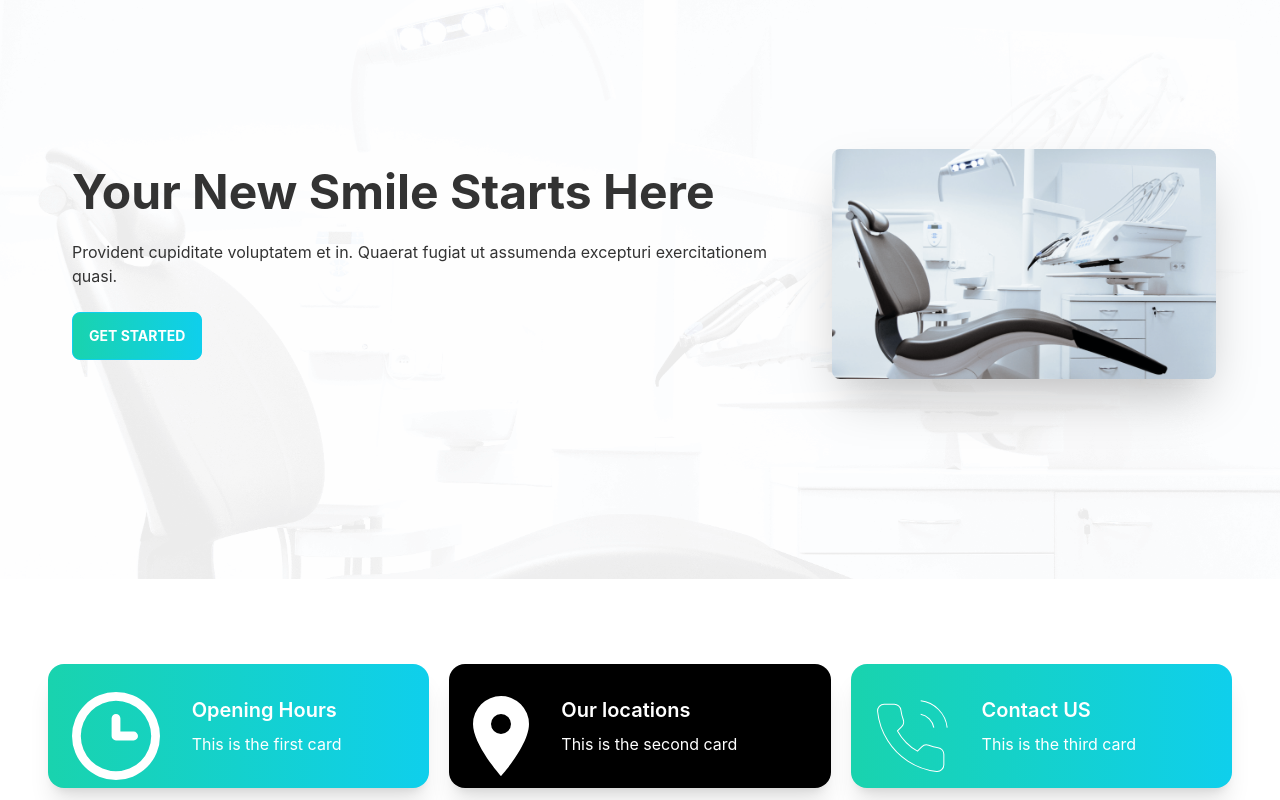
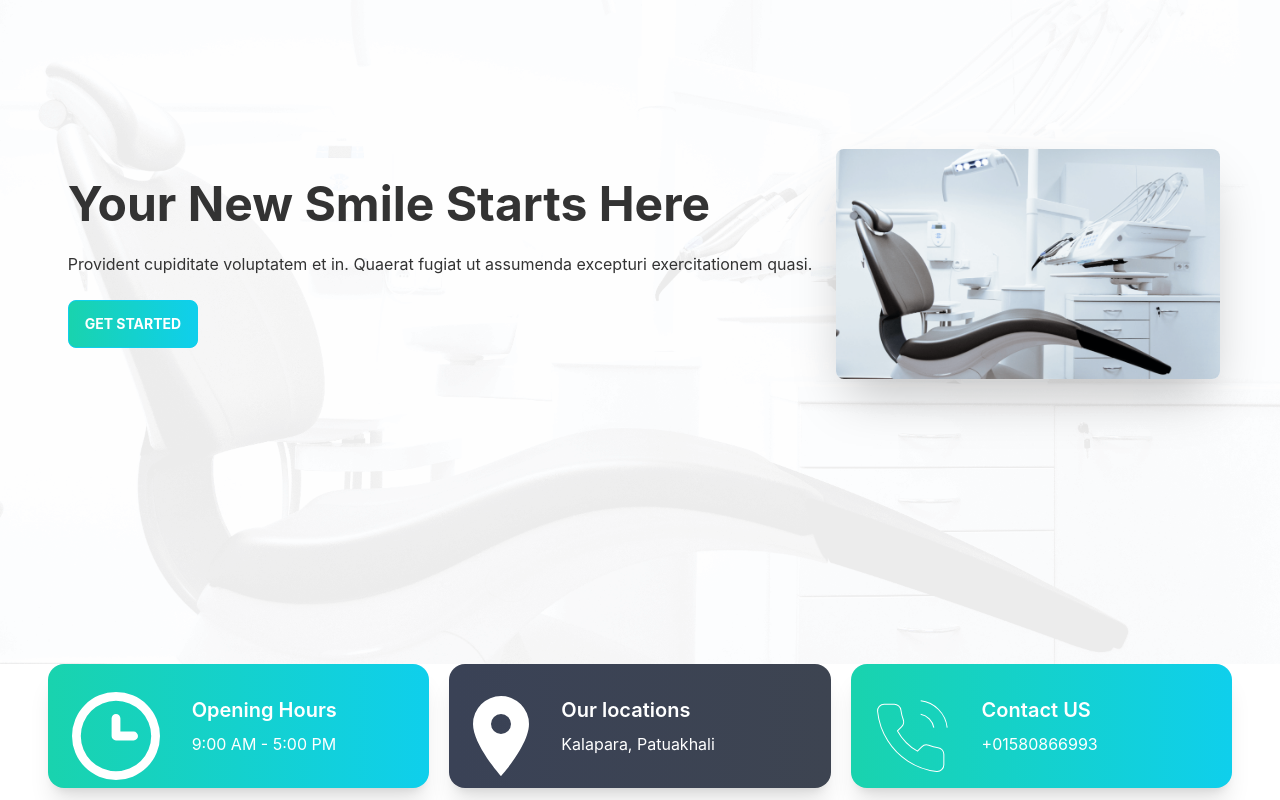
Before and after one commit to SuraiyaAkterTrishna/doctors-portal-client, a React (Create React App) app: page / in a window 1280 px wide. Shown: the part 200-1000 px from the top of the page. Built offline with nearby package versions, Linux system fonts and the light colour scheme.

Commit message:
set available date with lifting up state method

```diff
--- a/src/Pages/Appointment/Appointment.js
+++ b/src/Pages/Appointment/Appointment.js
@@ -1,11 +1,14 @@
-import React from 'react';
+import React, { useState } from 'react';
 import Footer from '../Shared/Footer';
 import AppointmentBanner from './AppointmentBanner';
+import AvailableAppointments from './AvailableAppointments';
 
 const Appointment = () => {
+    const [date, setDate] = useState(new Date());
     return (
         <div>
-            <AppointmentBanner></AppointmentBanner>
+            <AppointmentBanner date={date} setDate={setDate}></AppointmentBanner>
+            <AvailableAppointments date={date} setDate={setDate}></AvailableAppointments>
             <Footer></Footer>
         </div>
     );
--- a/src/Pages/Appointment/AppointmentBanner.js
+++ b/src/Pages/Appointment/AppointmentBanner.js
@@ -2,23 +2,21 @@ import React from 'react';
 import chair from '../../assets/images/chair.png';
 import { DayPicker } from 'react-day-picker';
 import 'react-day-picker/dist/style.css';
-import { useState } from 'react';
-import { format } from 'date-fns';
+import '../../Pages/Home/Banner.css';
 
+const AppointmentBanner = ({date, setDate}) => {
 
-const AppointmentBanner = () => {
-    const [date, setDate] = useState(new Date());
     return (
-        <div class="hero min-h-screen">
+        <div class="hero min-h-screen chair-bg ">
             <div class="hero-content flex-col lg:flex-row-reverse">
-                <img src={chair} class="max-w-sm rounded-lg shadow-2xl" alt='Dentist Chair' />
+                <img src={chair} class="max-w-sm rounded-lg shadow-2xl mx-4" alt='Dentist Chair' />
+
                 <div>
                     <DayPicker
                         mode="single"
                         selected={date}
                         onSelect={setDate}
                     />
-                    <p>You have selected: {format(date, 'PP')}</p>
                 </div>
             </div>
         </div>
--- /dev/null
+++ b/src/Pages/Appointment/AvailableAppointments.js
@@ -0,0 +1,12 @@
+import { format } from 'date-fns';
+import React from 'react';
+
+const AvailableAppointments = ({date}) => {
+    return (
+        <div>
+            Available Appointments on {format(date, 'PP')}
+        </div>
+    );
+};
+
+export default AvailableAppointments;
--- a/src/Pages/Home/Banner.js
+++ b/src/Pages/Home/Banner.js
@@ -4,8 +4,8 @@ import PrimaryButton from '../Shared/PrimaryButton';
 import './Banner.css';
 const Banner = () => {
     return (
-            <div className="hero min-h-screen">
-                <div className="hero-content flex-col lg:flex-row-reverse chair-bg p-16">
+            <div className="hero min-h-screen chair-bg">
+                <div className="hero-content flex-col lg:flex-row-reverse">
                     <img src={chair} className="max-w-sm rounded-lg shadow-2xl" />
                     <div className='p-2'>
                         <h1 className="text-5xl font-bold">Your New Smile Starts Here</h1>
--- a/src/Pages/Home/Info.js
+++ b/src/Pages/Home/Info.js
@@ -7,9 +7,9 @@ import phone from '../../assets/icons/phone.svg';
 const Info = ({img, cardTitle, cardDetail}) => {
     return (
         <div className='grid grid-cols-1 lg:grid-cols-3 gap-5 px-12'>
-            <InfoCard cardTitle="Opening Hours" bgClass="bg-gradient-to-r from-secondary to-primary" cardDetail="This is the first card" img={clock}></InfoCard>
-            <InfoCard cardTitle="Our locations" bgClass="bg-black" cardDetail="This is the second card" img={marker}></InfoCard>
-            <InfoCard cardTitle="Contact US" bgClass="bg-gradient-to-r from-secondary to-primary" cardDetail="This is the third card" img={phone}></InfoCard>
+            <InfoCard cardTitle="Opening Hours" bgClass="bg-gradient-to-r from-secondary to-primary" cardDetail="9:00 AM - 5:00 PM" img={clock}></InfoCard>
+            <InfoCard cardTitle="Our locations" bgClass="bg-gradient-to-r from-accent to-neutral" cardDetail="Kalapara, Patuakhali" img={marker}></InfoCard>
+            <InfoCard cardTitle="Contact US" bgClass="bg-gradient-to-r from-secondary to-primary" cardDetail="+01580866993" img={phone}></InfoCard>
         </div>
     );
 };
```
